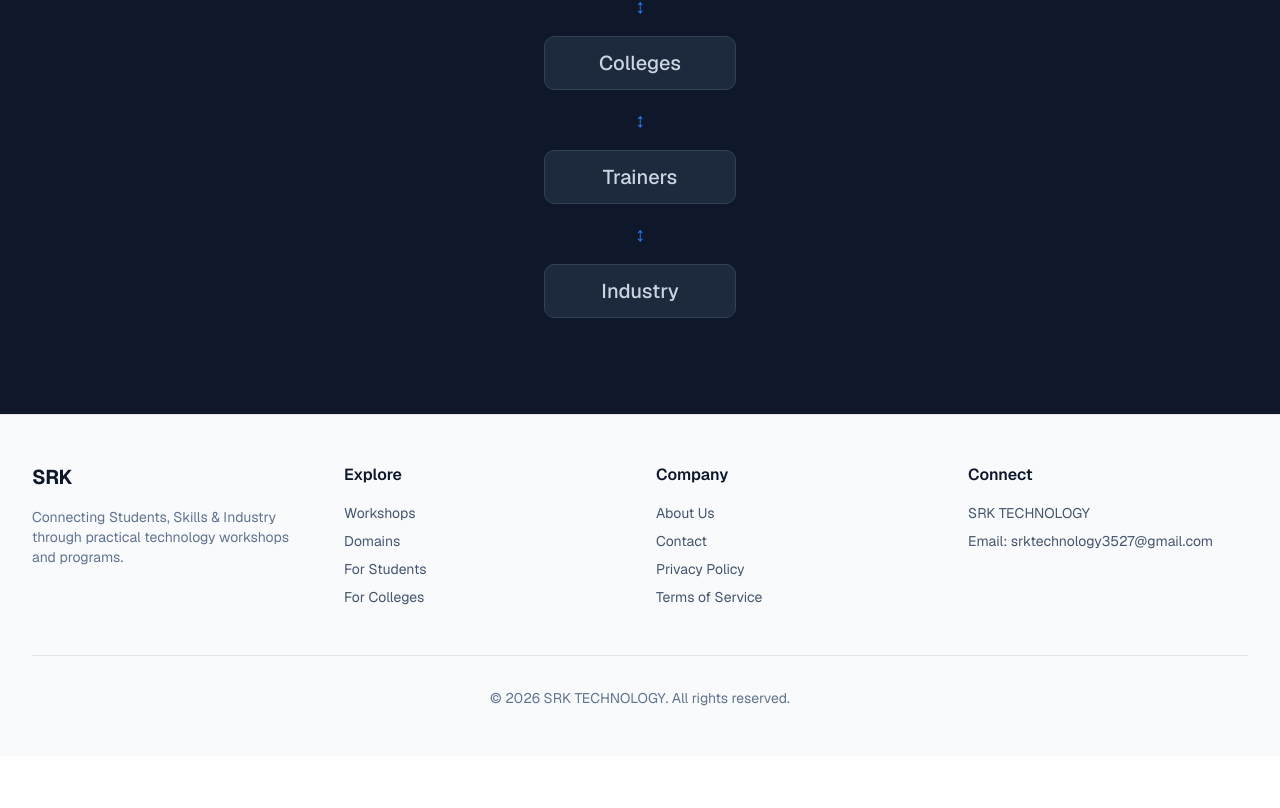
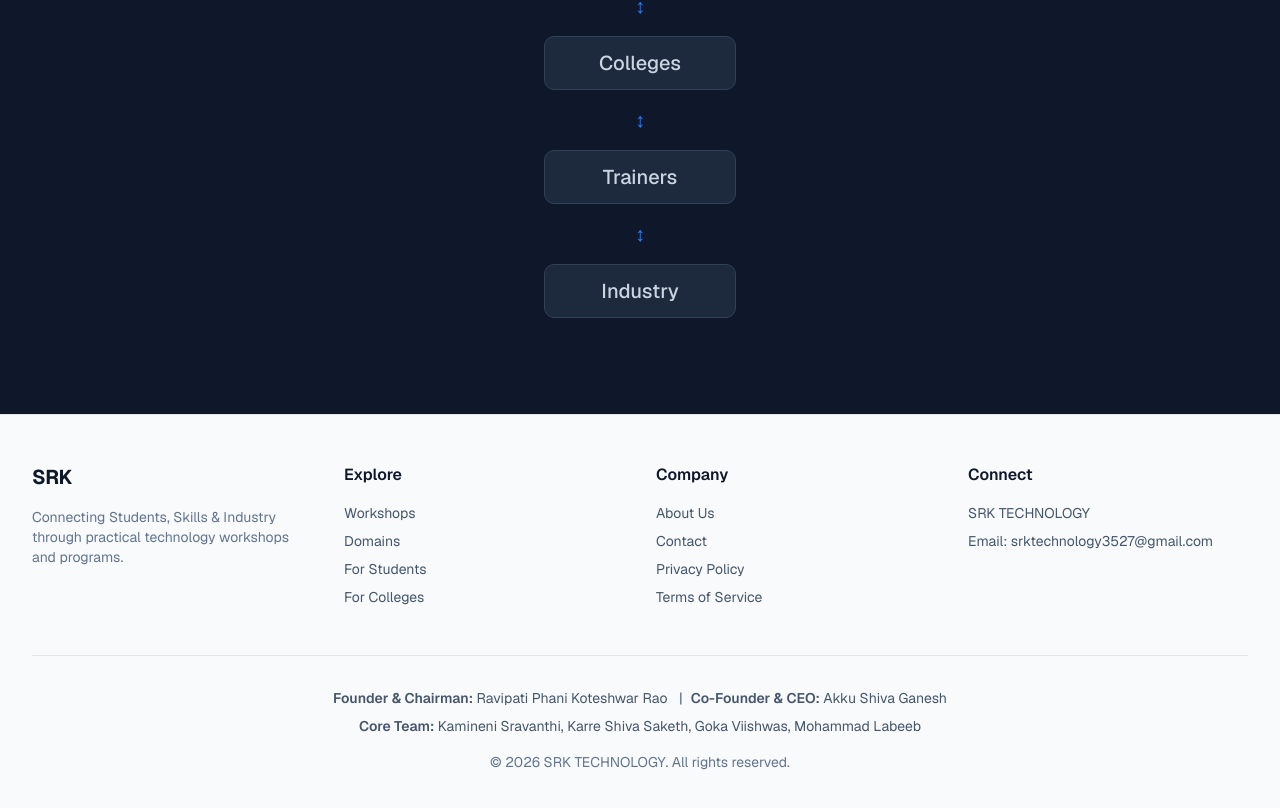
Before and after one commit to ShivaGanesh1080-ops/SRK_Technology, a Next.js app: page / in a window 1280 px wide. Shown: the part 3705-4513 px from the top of the page. Before the commit the page ends 4461 px from the top, so only its background shows below. Built offline with nearby package versions, Linux system fonts and the light colour scheme; no server answers; the database is empty.

Commit message:
feat: add founder and team names to footer

```diff
--- a/src/components/layout/Footer.tsx
+++ b/src/components/layout/Footer.tsx
@@ -39,8 +39,15 @@ export function Footer() {
           </div>
         </div>
 
-        <div className="mt-12 pt-8 border-t text-center text-sm text-slate-500">
-          <p>© {new Date().getFullYear()} SRK TECHNOLOGY. All rights reserved.</p>
+        <div className="mt-12 pt-8 border-t text-center text-sm text-slate-500 space-y-2">
+          <p className="text-slate-600">
+            <span className="font-semibold">Founder & Chairman:</span> Ravipati Phani Koteshwar Rao <span className="hidden sm:inline mx-2">|</span><br className="sm:hidden" />
+            <span className="font-semibold">Co-Founder & CEO:</span> Akku Shiva Ganesh
+          </p>
+          <p className="text-slate-600 mb-4">
+            <span className="font-semibold">Core Team:</span> Kamineni Sravanthi, Karre Shiva Saketh, Goka Viishwas, Mohammad Labeeb
+          </p>
+          <p>&copy; {new Date().getFullYear()} SRK TECHNOLOGY. All rights reserved.</p>
         </div>
       </div>
     </footer>
```
